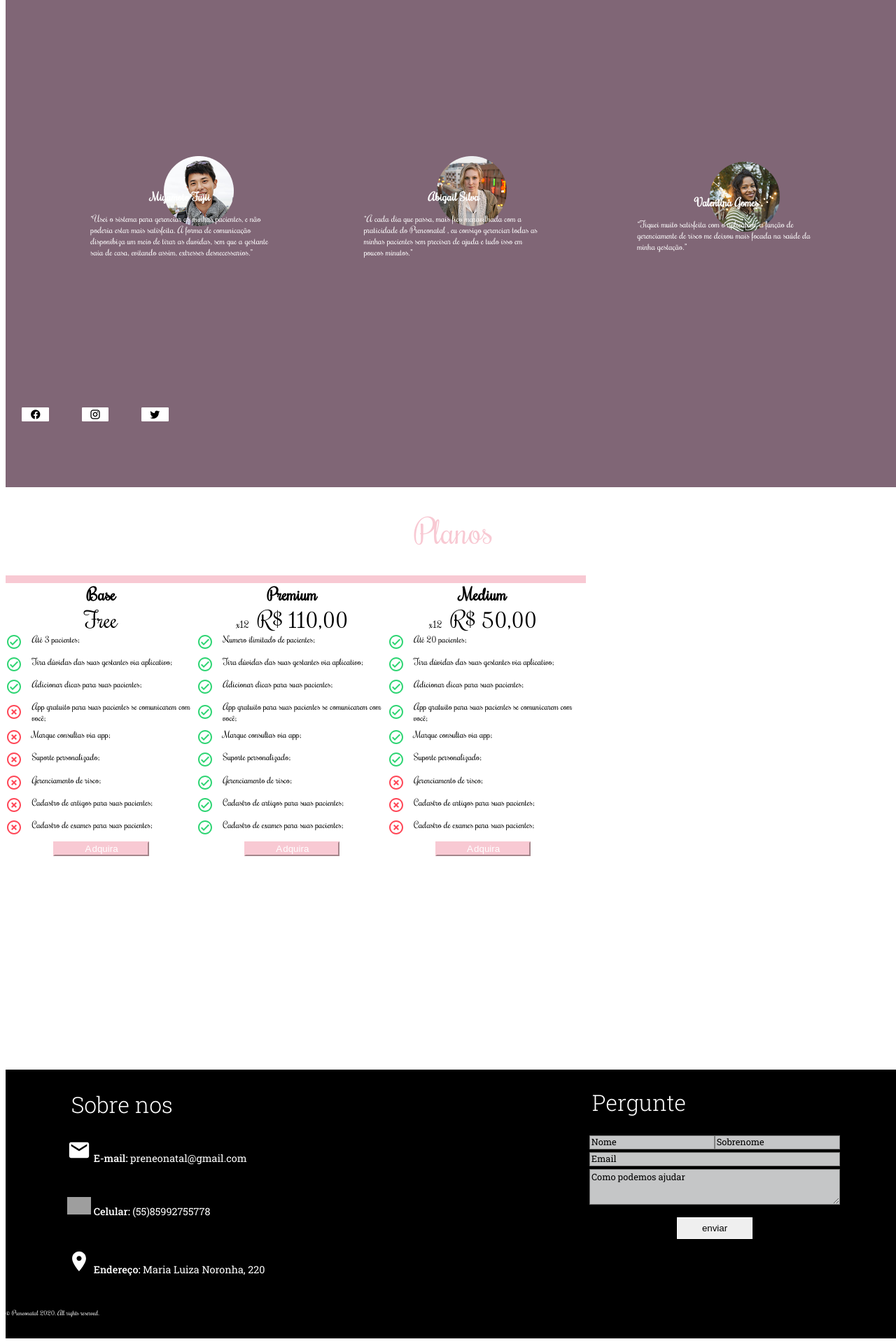
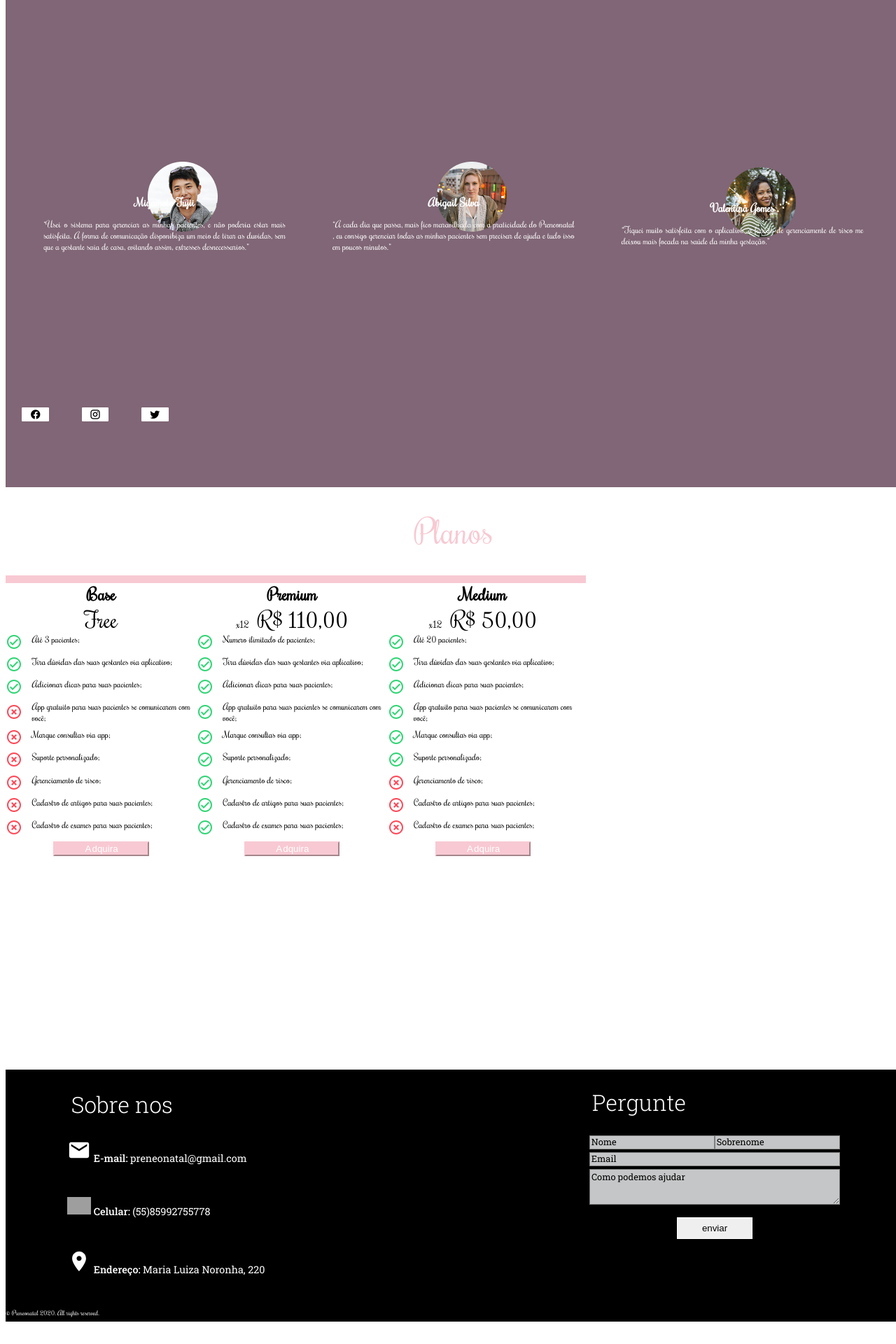
Before and after one commit to joaoigormatos/preneonatal-landpage, a Vue app: page / in a window 1280 px wide. Shown: the part 3439-5359 px from the top of the page at 70% size. After the commit the page ends 5335 px from the top, so only its background shows below. Built offline with nearby package versions, Linux system fonts and the light colour scheme; grey boxes are pictures that could not be loaded.

Commit message:
final step

```diff
--- a/src/components/Depoimentos.vue
+++ b/src/components/Depoimentos.vue
@@ -63,7 +63,7 @@ export default {};
 
 }
 .depoimento{
-  width: 20%;
+  width: 27%;
   display: flex;
   flex-direction: column;
   padding: 1%;
@@ -88,7 +88,7 @@ export default {};
 .textStyle{
   font-size: 0.8rem;
   color: white;
-  text-align: left;
+  text-align: justify;
 
 
 }.personName{
--- a/src/components/Footer.vue
+++ b/src/components/Footer.vue
@@ -61,7 +61,7 @@ export default {
   justify-content: space-between;
 }
  .customContainer{
-     height: 48vh;
+     height: 45vh;
      width: 100vw;
      background-color: black;
      color: white;
@@ -69,6 +69,8 @@ export default {
  }
  .right{
    margin: 0;
+   display: flex;
+   align-self: flex-end;
  }
 
  .aboutUsItem{
```
